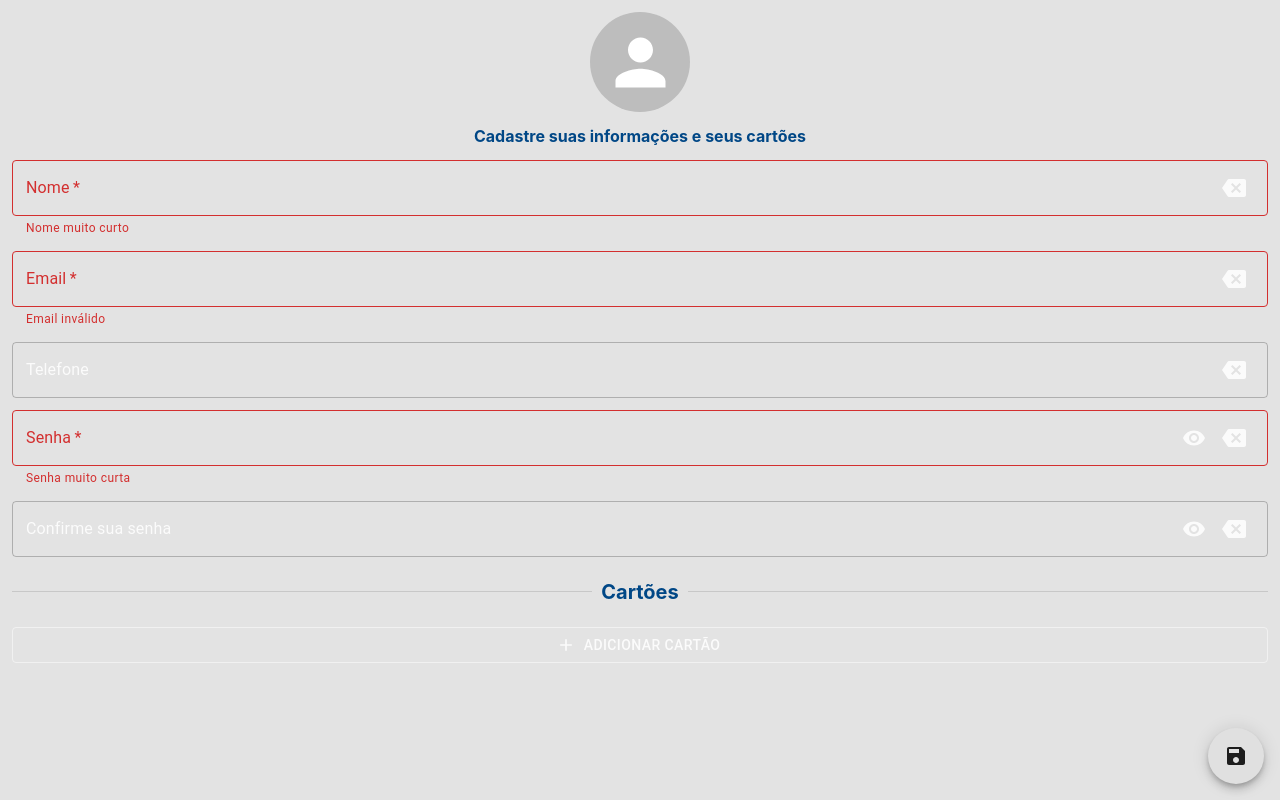
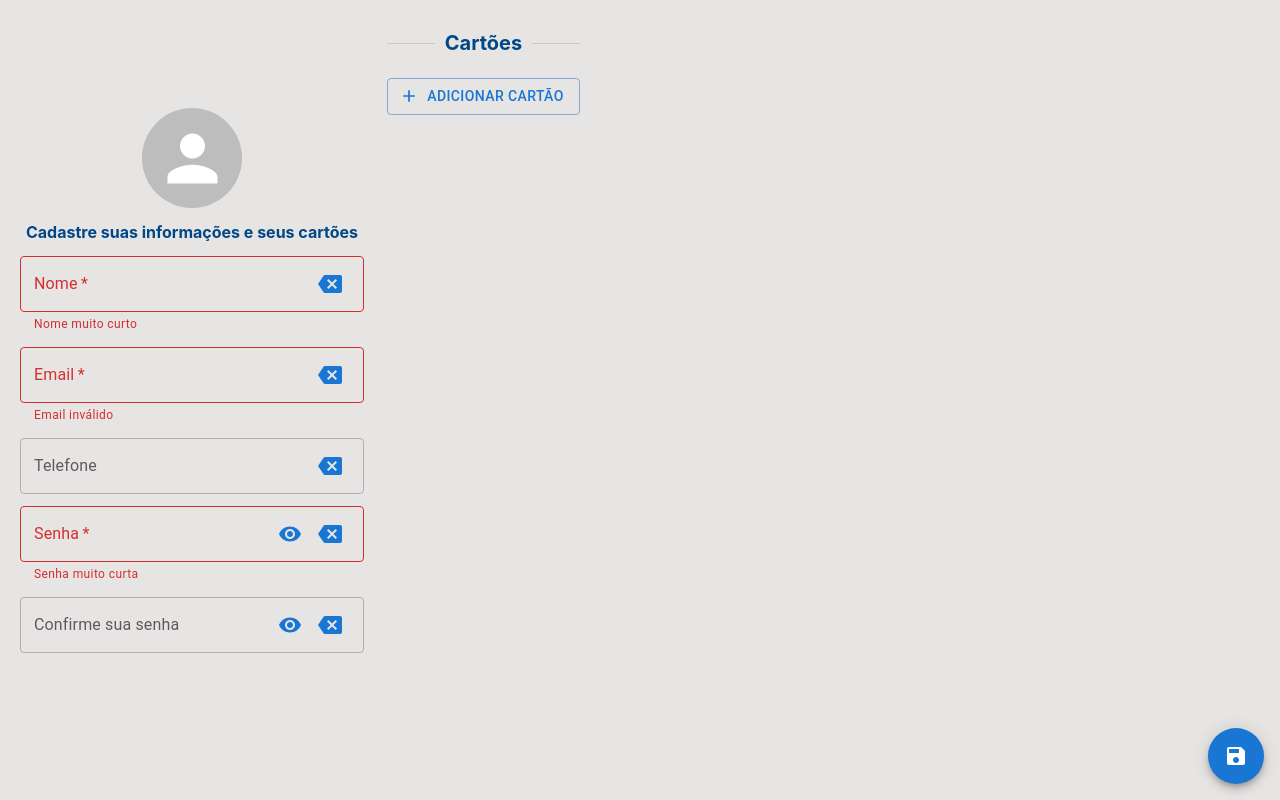
Before and after one commit to jhonatec-dev/card-savior, a React (Vite) app: page /register in a window 1280 px wide. Built offline with nearby package versions, Linux system fonts and the light colour scheme.

Commit message:
CSS fixed positions and color-theme

```diff
--- a/src/App.tsx
+++ b/src/App.tsx
@@ -1,43 +1,19 @@
-import { ThemeProvider, createTheme } from '@mui/material'
+
 import { Route, Routes } from 'react-router-dom'
 import { AppProvider } from './context'
+import { ProviderTheme } from './context/theme'
 import EditProfile from './pages/EditProfile'
 import Home from './pages/Home'
 import Login from './pages/Login'
 import NotFound from './pages/NotFound'
 
-const theme = createTheme({
-  // typography: {
-  //   // fontFamily: 'NK57 Monospace',
-  // },
-  palette: {
-    common: {
-      // main: '#fff',
-      // light: 'white'
-    },
-    primary: {
-      light: '#309',
-      main: 'rgba(255, 255, 255, 0.85)',
-    },
-    secondary: {
-      light: '#000',
-      main: '#000',
-    },
-    text: {
-      primary: 'rgba(255, 255, 255, 0.85)',
-      secondary: 'rgba(255, 255, 255, 0.85)',
-    },
-    background: {
-      paper: 'rgba(0,0,0,0.75)',
-    },
-
-  },
-});
 
 function App() {
+
+
   return (
     <AppProvider>
-      <ThemeProvider theme={ theme }>
+      <ProviderTheme>
         <Routes>
           <Route path="/" element={<Login />} />
           <Route path="/register" element={<EditProfile />} />
@@ -45,7 +21,7 @@ function App() {
           <Route path="/editProfile" element={<EditProfile />} />
           <Route path='*' element={<NotFound />} />
         </Routes>
-    </ThemeProvider>
+      </ProviderTheme>
     </AppProvider>
   )
 }
--- a/src/components/FloatButton.tsx
+++ b/src/components/FloatButton.tsx
@@ -26,6 +26,7 @@ export default function FloatButton(props: FloatButtonProps) {
       onMouseEnter={handleHover}
       onMouseLeave={handleLostFocus}
       variant={showText ? 'extended' : 'circular'}
+      color="primary"
     >
       {icon}
       {showText && <span>{text}</span>}
--- a/src/context/index.tsx
+++ b/src/context/index.tsx
@@ -63,7 +63,7 @@ export function AppProvider({ children }: ProviderProps) {
   const createCard = () => {
     setCards([...cards, {
       id: -1,
-      title: 'Novo Cartão',
+      title: '',
       closingDate: 0,
       dueDate: 0,
       color: getNewColor(),
--- /dev/null
+++ b/src/context/theme.tsx
@@ -0,0 +1,58 @@
+import { PaletteMode, ThemeProvider, createTheme } from '@mui/material';
+import { useEffect, useState } from 'react';
+
+interface ThemeType {
+  children: React.ReactNode;
+}
+
+export const ProviderTheme = ({ children }: ThemeType) => {
+  const [colorScheme, setColorScheme] = useState<PaletteMode>('light');
+
+  useEffect(() => {
+    const mediaQuery = window.matchMedia('(prefers-color-scheme: dark)');
+
+    const handleChange = (event: MediaQueryListEvent | MediaQueryList) => {
+      setColorScheme(event.matches ? 'dark' : 'light');
+    };
+
+    handleChange(mediaQuery); // Verificar o valor inicial
+
+    mediaQuery.addEventListener('change', handleChange); // Ouvir as alterações de preferência
+
+    return () => {
+      mediaQuery.removeEventListener('change', handleChange); // Remover o ouvinte quando o componente for desmontado
+    };
+
+  }, []);
+
+  const theme = createTheme({
+    // typography: {
+    //   // fontFamily: 'NK57 Monospace',
+    // },
+    palette: {
+      mode: colorScheme,
+      // primary: {
+      //   light: '#309',
+      //   main: 'rgba(255, 255, 255, 0.85)',
+      // },
+      // secondary: {
+      //   light: '#000',
+      //   main: '#000',
+      // },
+      // text: {
+      //   primary: 'rgba(255, 255, 255, 0.85)',
+      //   secondary: 'rgba(255, 255, 255, 0.85)',
+      // },
+      // background: {
+      //   paper: 'rgba(0,0,0,0.75)',
+      // },
+
+    },
+  });
+
+  return (
+    <ThemeProvider theme={theme}>
+      {children}
+    </ThemeProvider>
+  );
+}
--- a/src/index.scss
+++ b/src/index.scss
@@ -24,6 +24,11 @@
   -moz-osx-font-smoothing: grayscale;
   -webkit-text-size-adjust: 100%;
 
+}
+
+div#root {
+  height: 100vh;
+  width: 100vw;
 }
 
 a {
@@ -58,19 +63,12 @@ h1 {
 }
 
 .Wrapper {
-  height: 100%;
-  top: 0;
-  left: 0;
-  position: absolute;
-  width: 100%;
-  padding: 12px;
-  overflow-x: hidden;
-  overflow-y: scroll;
+  padding: 8px;
   padding-bottom: 80px;
   min-width: 300px;
 }
 
-.Login{
+.Login {
   display: flex;
   flex-direction: column;
   justify-content: center;
@@ -96,7 +94,7 @@ h1 {
     justify-content: space-between;
     width: 100%;
     gap: 16px;
-    border : 1px solid var(--main-color);
+    border: 1px solid var(--main-color);
     border-radius: 4px;
     padding: 20px 12px;
     margin: 12px 0;
@@ -109,7 +107,7 @@ h1 {
   color: var(--main-color);
 }
 
-.NotFound{
+.NotFound {
   display: flex;
   flex-direction: column;
   justify-content: center;
@@ -122,7 +120,8 @@ h1 {
 @media (prefers-color-scheme: light) {
   :root {
     color: #004786;
-    background-color: #e3e3e3;
+    background-color: #e7e4e4;
+    --main-color: #004786;
   }
 
   a:hover {
@@ -133,3 +132,72 @@ h1 {
     background-color: #7c1616;
   }
 }
+
+@media screen and (min-width: 750px) {
+  .Wrapper {
+    // max-width: 1500px;
+    // margin: 0 auto;
+    // display: flex;
+    // gap: 20px;
+  }
+
+  .Login {
+    width: 500px;
+    margin: 20px auto;
+  }
+
+  .CardsWrapper {
+    .Cards {
+      width: 100%;
+      display: flex;
+      justify-content: space-evenly;
+      flex-wrap: wrap;
+      gap: 16px;
+
+      .EditCreditCard {
+        width: calc(50% - 16px);
+      }
+    }
+  }
+
+}
+
+@media screen and (min-width: 1000px) {
+  .Wrapper {
+    max-width: 1300px;
+    margin: 0 auto;
+    display: flex;
+    gap: 20px;
+  }
+
+  .Login {
+    max-width: 500px;
+    margin: 20px auto;
+  }
+
+  .UserProfile {
+    padding: 20px;
+    padding-top: 100px;
+    position: fixed;
+    left: 0;
+    max-width: 30%;
+  }
+
+  .CardsWrapper {
+    // max-width: 70%;
+    margin-left: 30%;
+
+    .Cards {
+      width: 100%;
+      display: flex;
+      justify-content: space-evenly;
+      flex-wrap: wrap;
+      gap: 16px;
+
+      .EditCreditCard {
+        width: calc(50% - 16px);
+      }
+    }
+  }
+
+}
--- a/src/pages/EditProfile.tsx
+++ b/src/pages/EditProfile.tsx
@@ -184,6 +184,7 @@ export default function EditProfile() {
           helperText={password !== passwordConfirm ? 'Senhas não conferem' : ''}
         />
       </div>
+      <div className="CardsWrapper">
         <Divider sx={{ margin: '20px 0', fontSize: '20px', fontWeight: 'bold' }}>Cartões</Divider>
         <div className="Cards">
           {cards.map((card) => (
@@ -200,7 +201,8 @@ export default function EditProfile() {
             Adicionar Cartão
           </Button>
         </div>
-      <FloatButton handleClick={handleSave} icon={<Save />} text="Save" />
+      </div>
+      <FloatButton handleClick={handleSave} icon={<Save />} text="Salvar" />
     </div >
   )
 }
```
Lines whose indentation alone changed are shown as unchanged.
